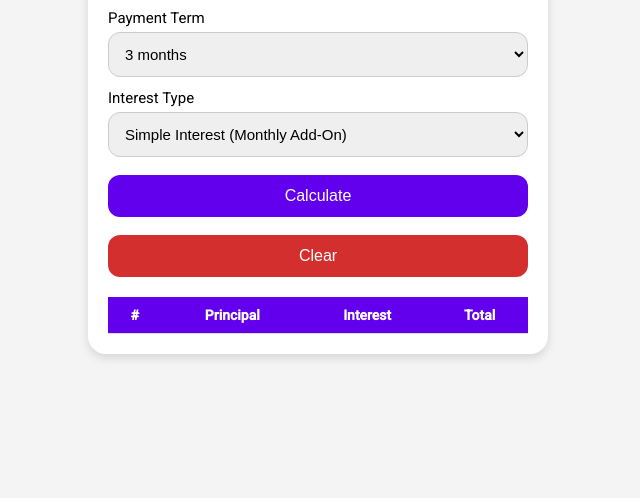
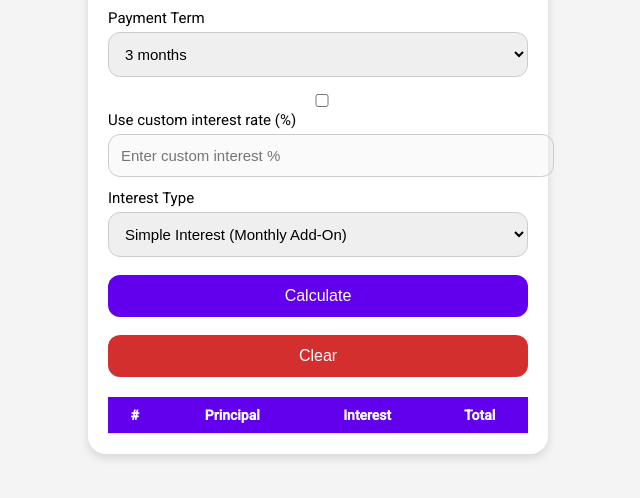
Before and after one commit to 08neXus/nexupay, a plain HTML site: page index.html in a window 1280 px wide. Shown: the part 172-670 px from the top of the page, without its empty margins (322-962 px from the left). Drawn offline with Linux system fonts and the light colour scheme.

Commit message:
Update index.html

```diff
--- a/index.html
+++ b/index.html
@@ -20,13 +20,20 @@
     <input type="number" id="price" placeholder="Enter item price">
 
     <label>Payment Term</label>
-    <select id="term">
+    <select id="term" onchange="updateAutoRate()">
         <option value="3">3 months</option>
         <option value="6">6 months</option>
         <option value="9">9 months</option>
         <option value="12">12 months</option>
         <option value="24">24 months</option>
     </select>
+
+    <label class="custom-interest-row">
+        <input type="checkbox" id="customInterestToggle" onchange="toggleCustomInterest()">
+        Use custom interest rate (%)
+    </label>
+
+    <input type="number" id="customInterest" placeholder="Enter custom interest %" disabled>
 
     <label>Interest Type</label>
     <select id="interestType">
```
